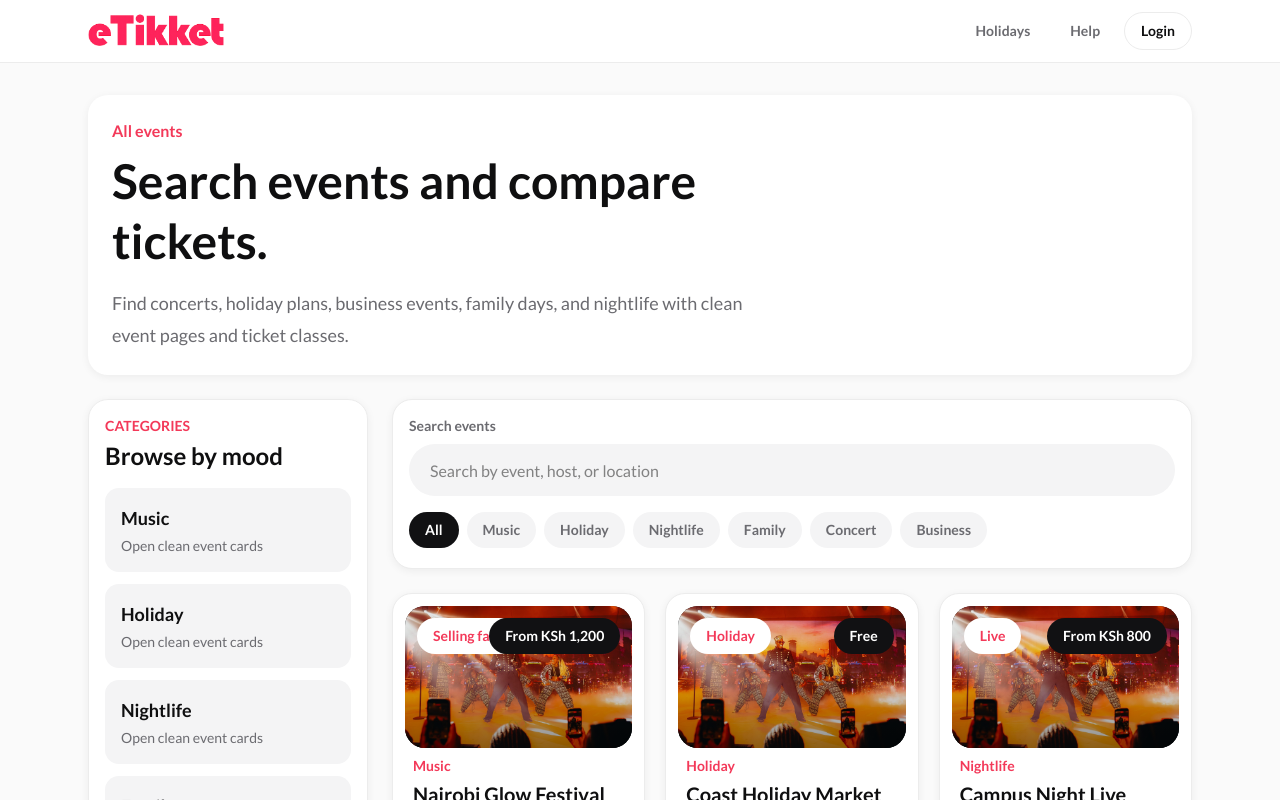
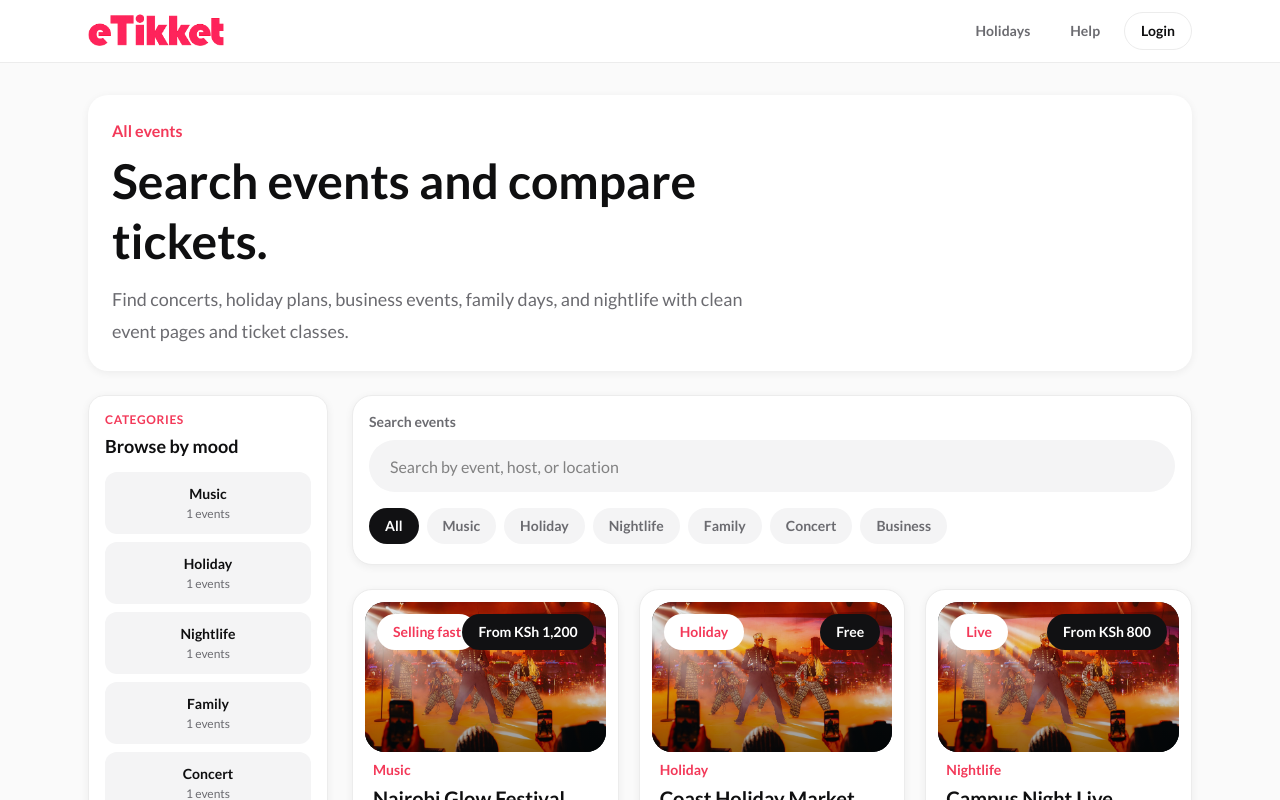
Before and after one commit to dennismutuku2005/eTikket, a Next.js app: page /events in a window 1280 px wide. Shown: the top 800 px of the page. Built offline with nearby package versions, Linux system fonts and the light colour scheme.

Commit message:
Hero: dropped the featured event card entirely; it's now centered copy with a clear hierarchy (eyebrow → headline → subhead → two CTAs), no floating photo competing for attention.

```diff
--- a/app/events/[slug]/page.js
+++ b/app/events/[slug]/page.js
@@ -20,10 +20,10 @@ export default async function EventDetailPage({ params }) {
             <Image src="/eTikket.png" alt="eTikket" width={118} height={36} priority className="h-9 w-auto object-contain" />
           </Link>
           <div className="flex items-center gap-2 text-sm font-semibold">
-            <Link href="/events" className="rounded-full px-4 py-2 text-[#6b6b70] transition hover:bg-[#f4f4f5] hover:text-[#0f0f10]">Events</Link>
-            <Link href="/holiday" className="rounded-full px-4 py-2 text-[#6b6b70] transition hover:bg-[#f4f4f5] hover:text-[#0f0f10]">Holidays</Link>
-            <Link href="/help" className="hidden rounded-full px-4 py-2 text-[#6b6b70] transition hover:bg-[#f4f4f5] hover:text-[#0f0f10] sm:inline-flex">Help</Link>
-            <Link href="/login" className="rounded-full border border-[#ececec] px-4 py-2 transition hover:bg-[#f4f4f5]">Login</Link>
+            <Link href="/events" className="rounded-full px-4 py-2 text-[#6b6b70] hover:bg-[#f4f4f5] hover:text-[#0f0f10]">Events</Link>
+            <Link href="/holiday" className="rounded-full px-4 py-2 text-[#6b6b70] hover:bg-[#f4f4f5] hover:text-[#0f0f10]">Holidays</Link>
+            <Link href="/help" className="hidden rounded-full px-4 py-2 text-[#6b6b70] hover:bg-[#f4f4f5] hover:text-[#0f0f10] sm:inline-flex">Help</Link>
+            <Link href="/login" className="rounded-full border border-[#ececec] px-4 py-2 hover:bg-[#f4f4f5]">Login</Link>
           </div>
         </div>
       </header>
@@ -53,34 +53,18 @@ export default async function EventDetailPage({ params }) {
                 </div>
               ))}
             </div>
-            <div className="mt-5 flex flex-wrap items-center gap-3 text-base text-[#6b6b70]">
-              <p>Hosted by <span className="font-bold text-[#0f0f10]">{event.host}</span></p>
-              <span className="rounded-full bg-[#fde8ec] px-4 py-2 font-bold text-[#d92847]">{event.remainingTickets} tickets remaining</span>
-            </div>
-          </div>
-
-          <div className="rounded-[20px] border border-[#ececec] bg-white p-5">
-            <h2 className="text-2xl font-bold">About this event</h2>
-            <p className="mt-3 text-base leading-7 text-[#6b6b70]">{event.description}</p>
-            <div className="mt-5 grid gap-3 sm:grid-cols-2">
-              <div className="rounded-[14px] bg-[#fafafa] p-4">
-                <p className="font-bold">Cover photo</p>
-                <p className="mt-1 text-sm leading-6 text-[#6b6b70]">Clear visual event preview, status badge, and ticket pricing shown before checkout.</p>
-              </div>
-              <div className="rounded-[14px] bg-[#fafafa] p-4">
-                <p className="font-bold">Ticket classes</p>
-                <p className="mt-1 text-sm leading-6 text-[#6b6b70]">Advance, Normal, VIP, or event-specific classes are available when the event supports them.</p>
-              </div>
-            </div>
+            <p className="mt-5 text-base text-[#6b6b70]">
+              Hosted by <span className="font-bold text-[#0f0f10]">{event.host}</span>
+            </p>
           </div>
         </div>
 
         {isSoldOut ? (
-          <div className="rounded-[20px] border border-[#ececec] bg-white p-6 shadow-[0_2px_8px_rgba(15,15,16,0.06)]">
+          <div className="rounded-[20px] border border-[#ececec] bg-white p-6">
             <div className="rounded-[20px] bg-[#f4f4f5] p-6 text-center">
               <p className="text-5xl font-bold text-[#a3a3a8]">Sold out</p>
               <p className="mt-3 text-lg leading-8 text-[#6b6b70]">This event has 0 tickets remaining. Browse more events for available ticket classes.</p>
-              <Link href="/events" className="mt-5 inline-flex rounded-full bg-[#f33959] px-5 py-3 text-base font-bold text-white">View more events</Link>
+              <Link href="/events" className="mt-5 inline-flex rounded-full bg-[#f33959] px-5 py-3 text-base font-bold text-white hover:bg-[#d92847]">View more events</Link>
             </div>
           </div>
         ) : (
--- a/app/events/page.js
+++ b/app/events/page.js
@@ -14,9 +14,9 @@ export default function EventsPage() {
             <Image src="/eTikket.png" alt="eTikket" width={118} height={36} priority className="h-9 w-auto object-contain" />
           </Link>
           <div className="flex items-center gap-2 text-sm font-semibold">
-            <Link href="/holiday" className="rounded-full px-4 py-2 text-[#6b6b70] transition hover:bg-[#f4f4f5] hover:text-[#0f0f10]">Holidays</Link>
-            <Link href="/help" className="hidden rounded-full px-4 py-2 text-[#6b6b70] transition hover:bg-[#f4f4f5] hover:text-[#0f0f10] sm:inline-flex">Help</Link>
-            <Link href="/login" className="rounded-full border border-[#ececec] px-4 py-2 transition hover:bg-[#f4f4f5]">Login</Link>
+            <Link href="/holiday" className="rounded-full px-4 py-2 text-[#6b6b70] hover:bg-[#f4f4f5] hover:text-[#0f0f10]">Holidays</Link>
+            <Link href="/help" className="hidden rounded-full px-4 py-2 text-[#6b6b70] hover:bg-[#f4f4f5] hover:text-[#0f0f10] sm:inline-flex">Help</Link>
+            <Link href="/login" className="rounded-full border border-[#ececec] px-4 py-2 hover:bg-[#f4f4f5]">Login</Link>
           </div>
         </div>
       </header>
@@ -24,25 +24,32 @@ export default function EventsPage() {
       <section className="mx-auto max-w-6xl px-4 py-8 sm:px-6">
         <div className="rounded-[20px] bg-white p-6 shadow-[0_2px_8px_rgba(15,15,16,0.06)]">
           <p className="text-base font-bold text-[#f33959]">All events</p>
-          <h1 className="mt-2 max-w-2xl text-5xl font-bold leading-tight">Search events and compare tickets.</h1>
-          <p className="mt-4 max-w-2xl text-lg leading-8 text-[#6b6b70]">Find concerts, holiday plans, business events, family days, and nightlife with clean event pages and ticket classes.</p>
+          <h1 className="mt-2 max-w-2xl text-4xl font-bold leading-tight sm:text-5xl">Search events and compare tickets.</h1>
+          <p className="mt-3 max-w-2xl text-base leading-7 text-[#6b6b70] sm:text-lg sm:leading-8">Find concerts, holiday plans, business events, family days, and nightlife with clean event pages and ticket classes.</p>
         </div>
 
-        <div className="mt-6 grid gap-6 lg:grid-cols-[280px_1fr]">
+        <div className="mt-6 grid gap-6 lg:grid-cols-[240px_1fr]">
           <aside className="lg:sticky lg:top-24 lg:self-start">
-            <div className="rounded-[20px] border border-[#ececec] bg-white p-4 shadow-[0_2px_8px_rgba(15,15,16,0.06)]">
-              <p className="text-sm font-bold uppercase text-[#f33959]">Categories</p>
-              <h2 className="mt-1 text-2xl font-bold">Browse by mood</h2>
-              <div className="mt-4 flex snap-x gap-3 overflow-x-auto pb-2 lg:grid lg:overflow-visible lg:pb-0">
+            <div className="rounded-[16px] border border-[#ececec] bg-white p-4 shadow-[0_2px_8px_rgba(15,15,16,0.06)]">
+              <p className="text-xs font-bold uppercase tracking-wider text-[#f33959]">Categories</p>
+              <h2 className="mt-1 text-lg font-bold">Browse by mood</h2>
+              <div className="mt-3 flex snap-x gap-2 overflow-x-auto pb-2 lg:grid lg:overflow-visible lg:pb-0">
                 {categories.map((category) => (
-                  <a key={category} href="#events-list" className="min-w-44 snap-start rounded-[14px] bg-[#f4f4f5] p-4 transition hover:bg-[#fde8ec] lg:min-w-0">
-                    <p className="text-lg font-bold">{category}</p>
-                    <p className="mt-1 text-sm leading-5 text-[#6b6b70]">Open clean event cards</p>
+                  <a
+                    key={category}
+                    href="#events-list"
+                    className="min-w-36 snap-start rounded-[12px] bg-[#f4f4f5] px-4 py-3 text-center lg:min-w-0"
+                  >
+                    <p className="text-sm font-semibold">{category}</p>
+                    <p className="mt-0.5 text-xs text-[#6b6b70]">
+                      {publicEvents.filter((e) => e.category === category).length} events
+                    </p>
                   </a>
                 ))}
               </div>
             </div>
           </aside>
+
           <div id="events-list">
             <EventsSearch events={publicEvents} />
           </div>
```
Also changed, not shown: app/checkout/[slug]/page.js (+11 -19 lines).
